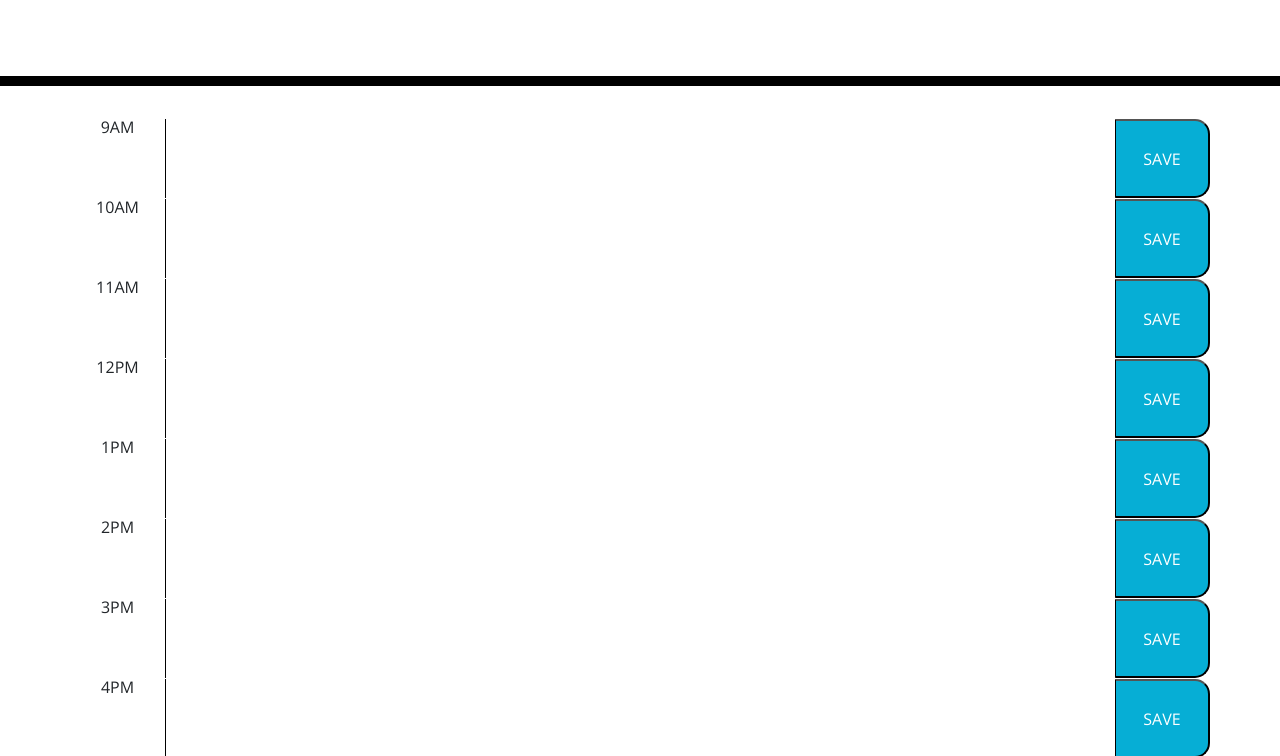
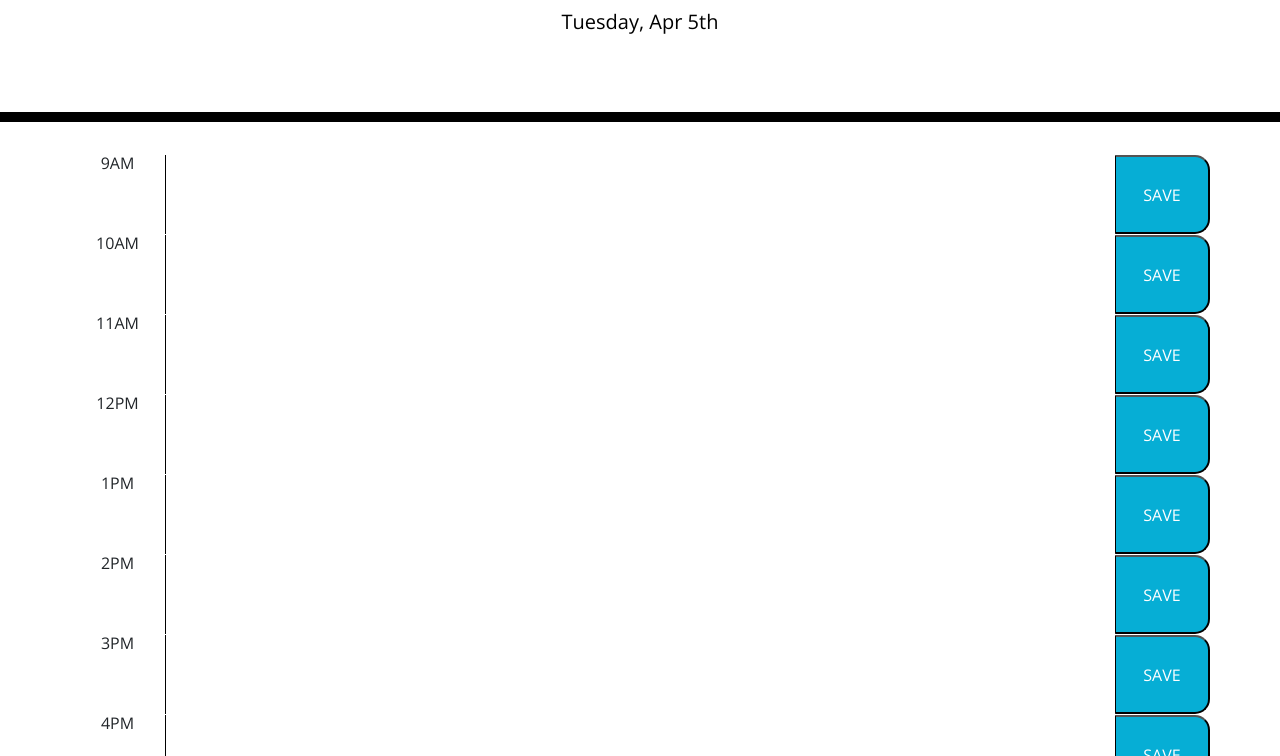
Before and after one commit to chuanw101/work-day-scheduler, a plain HTML site: page index.html in a window 1280 px wide. Shown: the part 182-938 px from the top of the page. Drawn offline with nearby package versions, Linux system fonts and the light colour scheme.

Commit message:
link script.js display current day on header

```diff
--- a/index.html
+++ b/index.html
@@ -90,6 +90,7 @@
 
     <script src="https://cdnjs.cloudflare.com/ajax/libs/jquery/3.2.1/jquery.min.js"></script>
     <script src="https://cdnjs.cloudflare.com/ajax/libs/moment.js/2.24.0/moment.min.js"></script>
+    <script src="script.js"></script>
 </body>
 
 </html>
--- a/script.js
+++ b/script.js
@@ -0,0 +1,3 @@
+var today = moment();
+console.log(today);
+$("#currentDay").text(today.format("dddd, MMM Do"));
```
